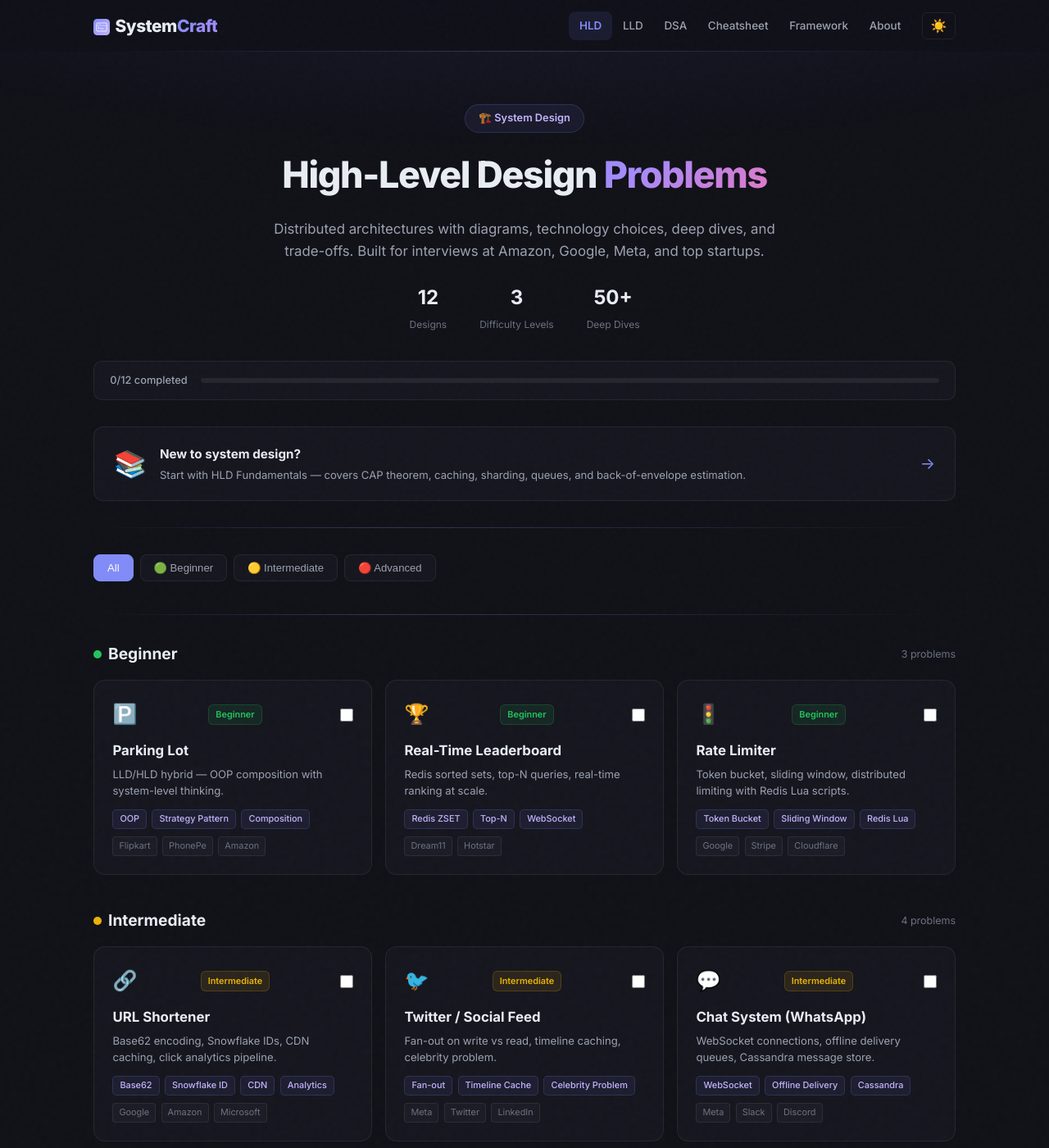
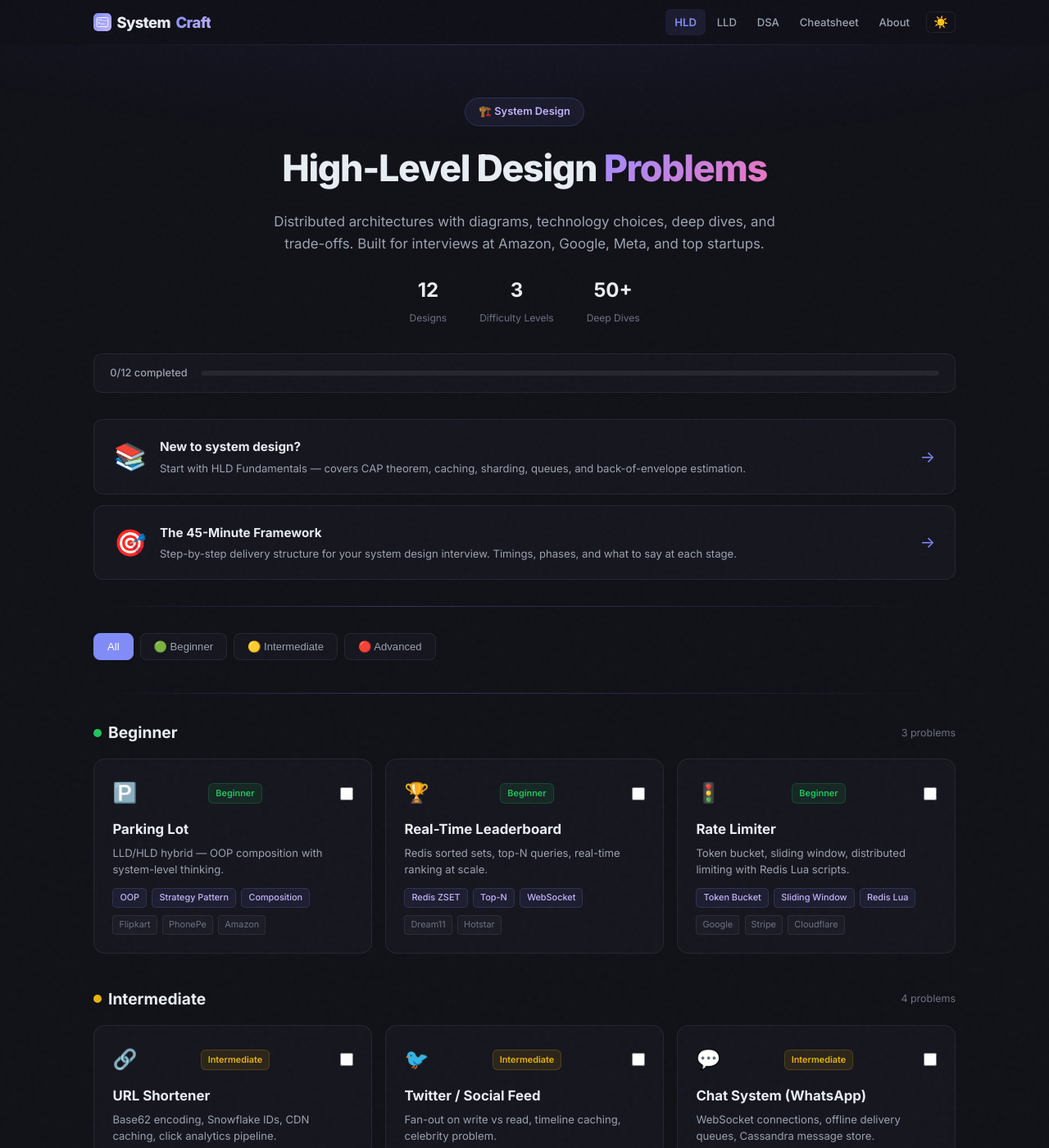
Before and after one commit to iluzn/HLD-Designs, a Jekyll site: the page built from pages/hld.html, in a window 1280 px wide and 1400 px high. Shown: the whole window at 82% size. Built offline with Jekyll 4.4.1, drawn with Linux system fonts in a browser that asks for light colours.

Commit message:
Fix: remove Framework from nav, add to HLD page, redesign header

```diff
--- a/pages/hld.html
+++ b/pages/hld.html
@@ -80,6 +79,14 @@ permalink: /hld
         <div class="start-here-content">
             <strong>New to system design?</strong>
             <p>Start with HLD Fundamentals — covers CAP theorem, caching, sharding, queues, and back-of-envelope estimation.</p>
+        </div>
+        <div class="start-here-arrow">→</div>
+    </a>
+    <a class="start-here" href="/approach" style="margin-top:0.8rem;">
+        <div class="start-here-icon">🎯</div>
+        <div class="start-here-content">
+            <strong>The 45-Minute Framework</strong>
+            <p>Step-by-step delivery structure for your system design interview. Timings, phases, and what to say at each stage.</p>
         </div>
         <div class="start-here-arrow">→</div>
     </a>
@@ -426,21 +433,21 @@ body {
 .bg-gradient { position: fixed; top: 0; left: 0; right: 0; height: 600px; background: radial-gradient(ellipse 80% 50% at 50% -20%, rgba(99,102,241,0.12), transparent); pointer-events: none; z-index: 0; }
 [data-theme="light"] .bg-gradient { opacity: 0.4; }
 
-/* Header */
-header { position: sticky; top: 0; z-index: 100; background: var(--header-bg); backdrop-filter: blur(12px); border-bottom: none; padding: 0.9rem 0; }
-header::after { content: ''; position: absolute; bottom: 0; left: 10%; right: 10%; height: 1px; background: linear-gradient(90deg, transparent, rgba(129,140,248,0.3), transparent); }
+/* Header — premium glass */
+header { position: sticky; top: 0; z-index: 100; padding: 0.7rem 0; background: var(--header-bg); backdrop-filter: blur(20px) saturate(1.4); -webkit-backdrop-filter: blur(20px) saturate(1.4); border-bottom: none; }
+header::after { content: ''; position: absolute; bottom: 0; left: 5%; right: 5%; height: 1px; background: linear-gradient(90deg, transparent, rgba(129,140,248,0.25), transparent); }
 .header-inner { max-width: 1100px; margin: 0 auto; padding: 0 1.5rem; display: flex; justify-content: space-between; align-items: center; }
-.logo { font-size: 1.3rem; font-weight: 800; color: var(--text); text-decoration: none; letter-spacing: -0.02em; }
-.logo span { background: linear-gradient(135deg, var(--accent), #a78bfa); -webkit-background-clip: text; -webkit-text-fill-color: transparent; }
-.logo-icon { display: inline-block; vertical-align: middle; margin-right: 0.4rem; border-radius: 4px; }
-nav { display: flex; align-items: center; gap: 0.2rem; position: relative; }
-nav a { color: var(--text-muted); text-decoration: none; padding: 0.4rem 0.8rem; font-size: 0.84rem; border-radius: 8px; transition: all 0.2s; font-weight: 500; position: relative; }
-nav a:hover { color: var(--text); background: rgba(129,140,248,0.08); }
+.logo { font-size: 1.15rem; font-weight: 800; color: var(--text); text-decoration: none; letter-spacing: -0.03em; display: flex; align-items: center; gap: 0.4rem; }
+.logo span { background: linear-gradient(135deg, var(--accent), #c4b5fd); -webkit-background-clip: text; -webkit-text-fill-color: transparent; }
+.logo-icon { width: 22px; height: 22px; border-radius: 5px; }
+nav { display: flex; align-items: center; gap: 0.15rem; position: relative; }
+nav a { color: var(--text-muted); text-decoration: none; padding: 0.35rem 0.7rem; font-size: 0.82rem; font-weight: 500; border-radius: 6px; transition: all 0.2s; }
+nav a:hover { color: var(--text); background: rgba(129,140,248,0.06); }
 nav a.active { color: var(--accent); background: rgba(129,140,248,0.1); font-weight: 600; }
-.hamburger { display: none; background: rgba(129,140,248,0.08); border: 1px solid rgba(129,140,248,0.15); color: var(--text); cursor: pointer; padding: 0.4rem 0.5rem; font-size: 1.2rem; line-height: 1; border-radius: 8px; transition: all 0.2s; }
-.hamburger:hover { background: rgba(129,140,248,0.15); border-color: rgba(129,140,248,0.3); }
-.nav-links { display: flex; align-items: center; gap: 0; }
-#theme-btn { background: none; border: 1px solid var(--border); color: var(--text-muted); cursor: pointer; font-size: 1rem; padding: 0.4rem 0.6rem; border-radius: 6px; margin-left: 0.8rem; transition: color 0.2s; }
+#theme-btn, .theme-toggle { background: none; border: 1px solid var(--border); color: var(--text-muted); cursor: pointer; font-size: 0.9rem; padding: 0.3rem 0.5rem; border-radius: 6px; margin-left: 0.4rem; transition: all 0.2s; line-height: 1; }
+#theme-btn:hover, .theme-toggle:hover { border-color: var(--accent); color: var(--text); }
+.hamburger { display: none; background: none; border: 1px solid var(--border); color: var(--text); cursor: pointer; padding: 0.3rem 0.5rem; font-size: 1.2rem; line-height: 1; border-radius: 6px; }
+.nav-links { display: flex; align-items: center; gap: 0.15rem; }
 
 /* Hero */
 .hero { position: relative; z-index: 1; max-width: 1100px; margin: 0 auto; padding: 4rem 1.5rem 2rem; text-align: center; }
@@ -584,11 +591,11 @@ footer a:hover { text-decoration: underline; }
     .hero-stats { gap: 1.5rem; }
     .problems-grid { grid-template-columns: 1fr; }
     .hamburger { display: block; }
-    .nav-links { display: none; position: absolute; top: 100%; right: 0; background: var(--header-bg); border: 1px solid var(--border); border-radius: 10px; padding: 0.5rem 0; flex-direction: column; align-items: stretch; min-width: 160px; box-shadow: 0 12px 32px rgba(0,0,0,0.4); margin-top: 0.5rem; }
+    .nav-links { display: none; position: absolute; top: calc(100% + 0.5rem); right: 0; background: var(--header-bg); backdrop-filter: blur(20px) saturate(1.4); -webkit-backdrop-filter: blur(20px) saturate(1.4); border: 1px solid var(--border); border-radius: 12px; padding: 0.4rem; flex-direction: column; align-items: stretch; min-width: 160px; box-shadow: 0 16px 48px rgba(0,0,0,0.4); }
     .nav-links.open { display: flex; }
-    .nav-links a { margin-left: 0; padding: 0.7rem 1.2rem; font-size: 0.92rem; border-bottom: 1px solid var(--border); border-radius: 0; }
-    .nav-links a:last-of-type { border-bottom: none; }
-    #theme-btn { margin: 0.5rem 1.2rem; }
+    .nav-links a { margin: 0; padding: 0.6rem 1rem; font-size: 0.88rem; border-radius: 8px; }
+    .nav-links a:hover { background: rgba(129,140,248,0.08); }
+    #theme-btn, .theme-toggle { margin: 0.3rem 0.5rem; }
     .start-here { flex-direction: column; text-align: center; }
     .start-here-arrow { margin-left: 0; }
 }
```
Also changed, not shown: other parts of pages/hld.html (+0 -1 lines), _layouts/default.html (+19 -20 lines), index.html (+18 -19 lines), pages/dsa.html (+17 -18 lines), pages/lld.html (+17 -18 lines).
